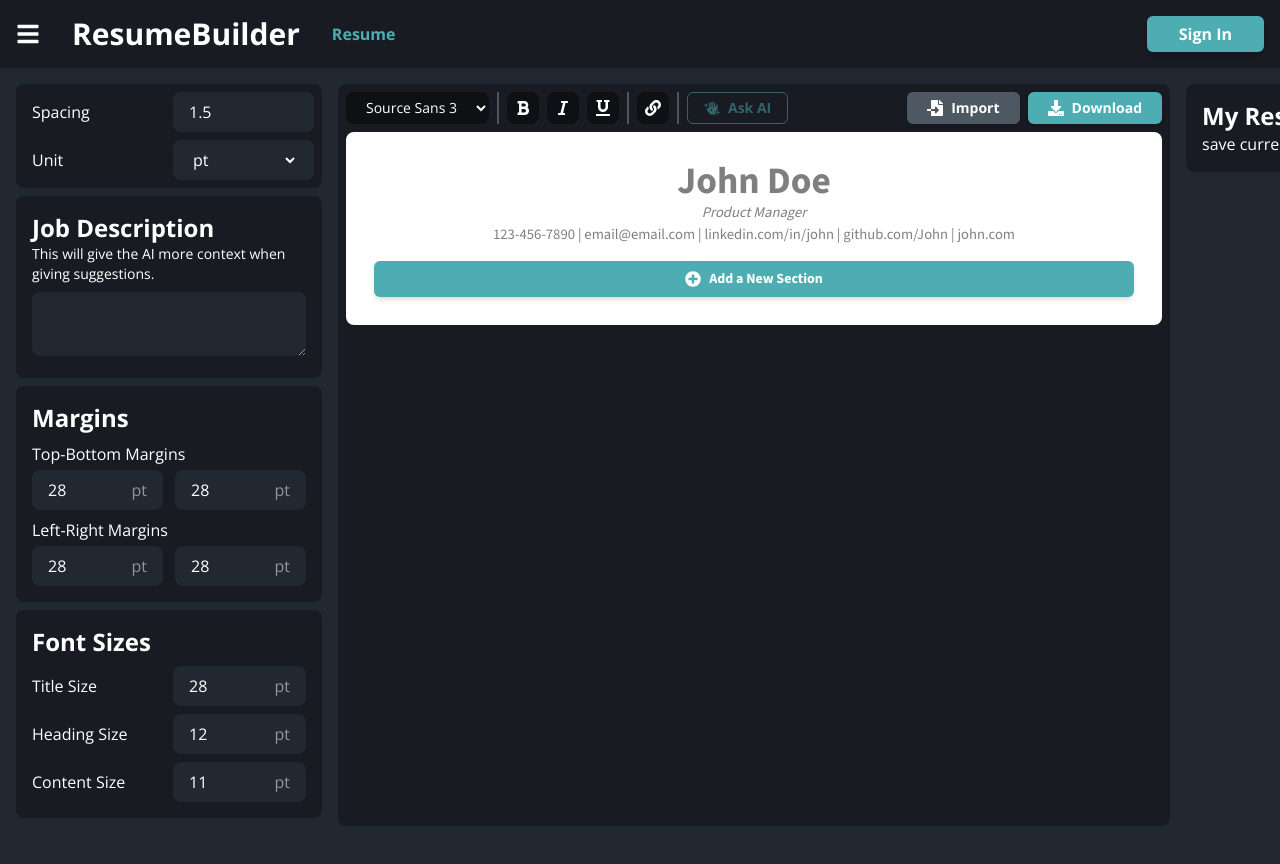
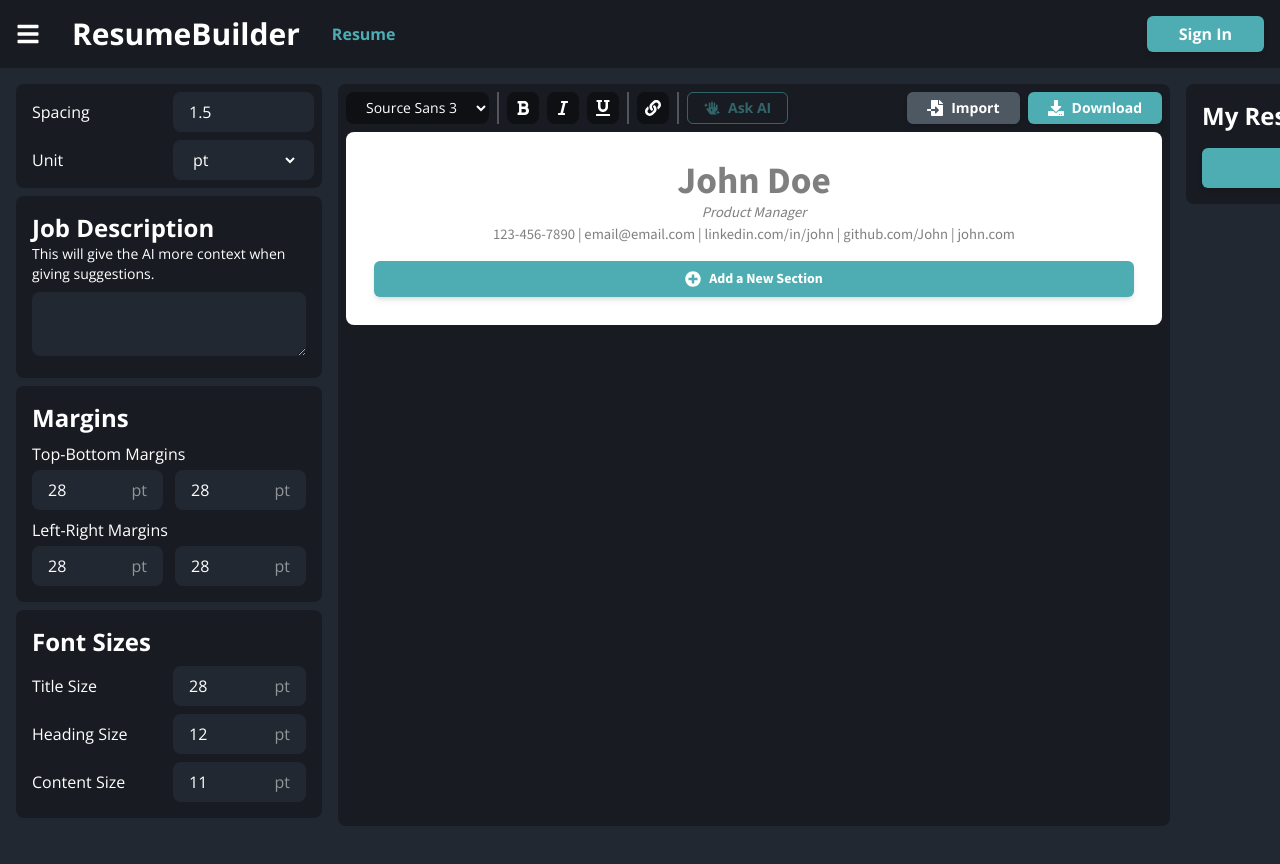
Before and after one commit to Jxl-s/resume-builder, a Next.js app: page /en in a window 1280 px wide. Shown: the top 864 px of the page. Built offline with nearby package versions, Linux system fonts and the light colour scheme; a web font is replaced by a local one.

Commit message:
change save current style

```diff
--- a/src/app/[locale]/RightBar.tsx
+++ b/src/app/[locale]/RightBar.tsx
@@ -36,13 +36,17 @@ const RightBar: FC = () => {
                     </li>
                 ))}
             </ol>
-            <button
+            <Button
                 onClick={() => {
-                    addSavedResume(new Date() + " " + Math.random());
+                    addSavedResume(
+                        `${new Date().toDateString()} (${new Date().getTime()})`
+                    );
                 }}
+                theme="primary"
+                className="font-semibold w-full py-2 mt-4"
             >
-                save current
-            </button>
+                Save Current
+            </Button>
         </article>
     );
 };
```
